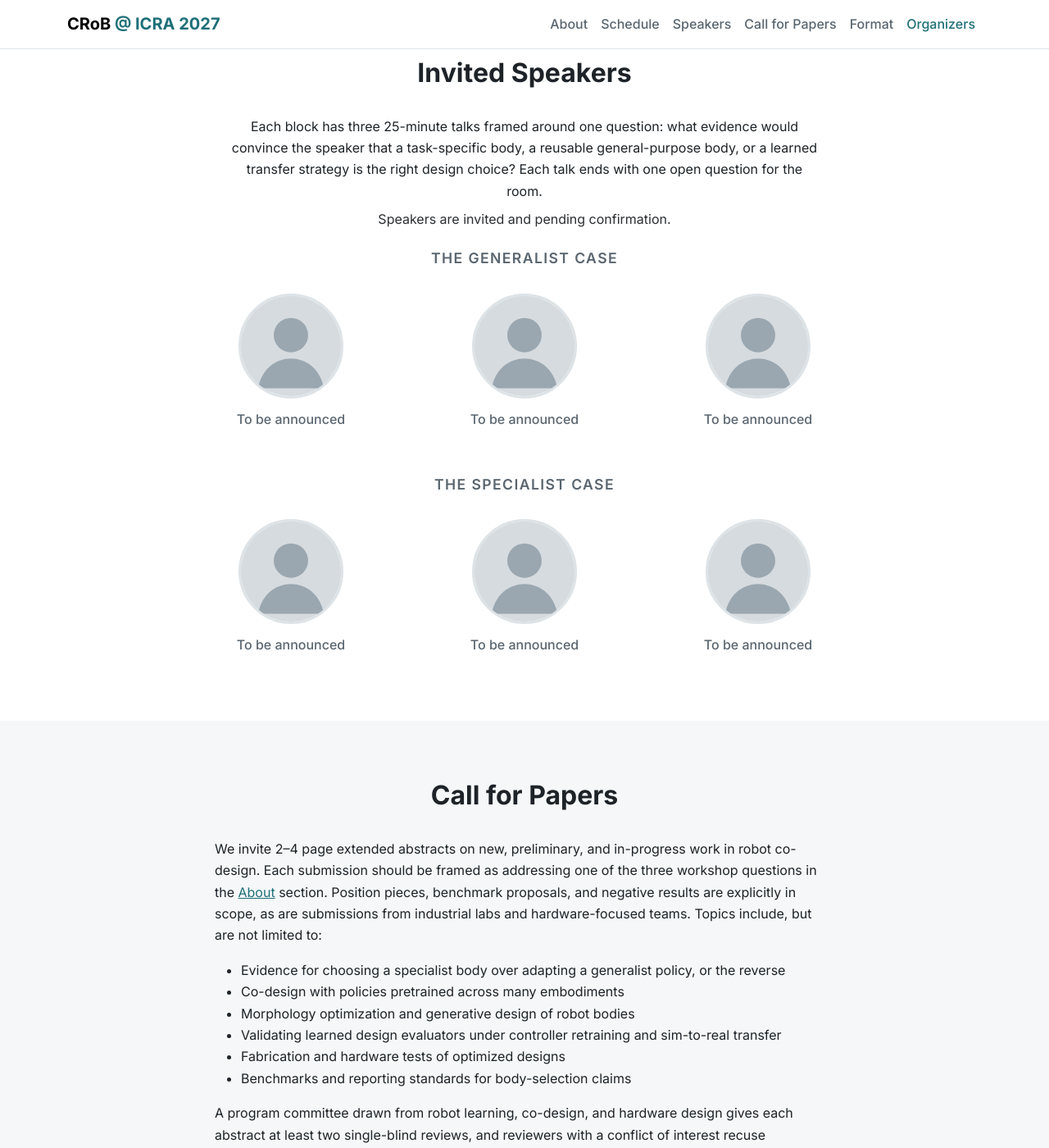
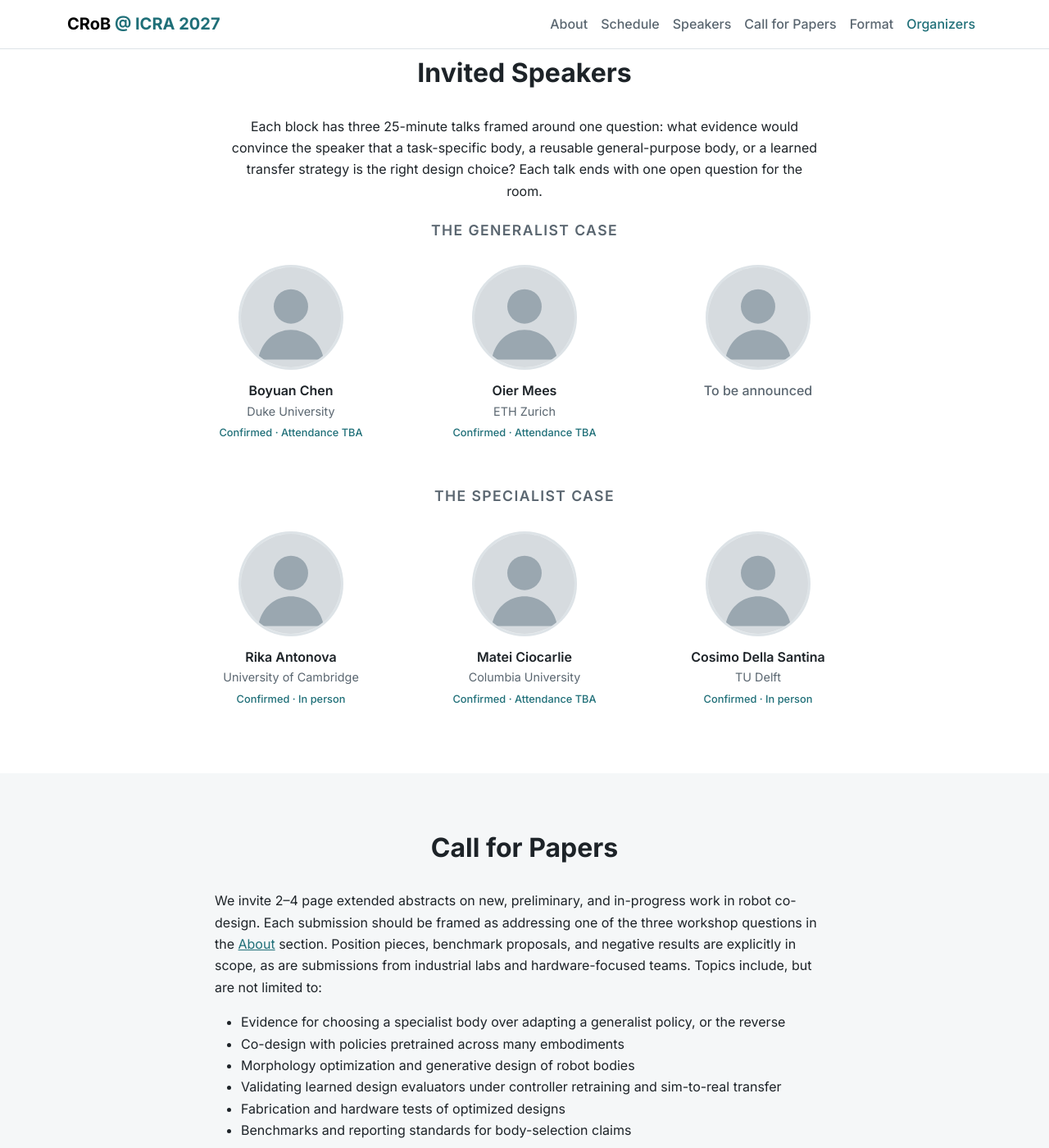
Before and after one commit to CRoB-ICRA-2027-Workshop/crob-icra-2027-workshop.github.io, a Jekyll site: the page built from index.html, in a window 1280 px wide and 1400 px high, scrolled down 2551 px. Shown: the whole window at 82% size. Built offline with Jekyll 4.4.1, drawn with Linux system fonts in a browser that asks for light colours.

Commit message:
feat: list confirmed invited speakers with attendance labels
Show Chen and Mees (generalist) and Antonova, Ciocarlie and Della Santina
(specialist) as confirmed. Third generalist slot stays TBA. Replace the
blanket pending-confirmation line with per-card status and attendance.

Co-Authored-By: Claude Opus 5.5 <noreply@anthropic.com>

```diff
--- a/_data/speakers.yml
+++ b/_data/speakers.yml
@@ -1,14 +1,41 @@
 # Invited speakers. "block" is generalist or specialist.
-# Set name to "TBA" for open slots. Photos go in assets/img/people/ (square, ~400px).
+# Set name to "TBA" for open slots. Photos go in assets/img/people/<lastname>.jpg (square, ~400px);
+# leave photo empty until the file is added. "status" is Confirmed or Invited.
+# "attendance" is In person, Remote, or TBA (only set In person / Remote once the speaker has said so).
 - block: generalist
-  name: "TBA"
+  name: "Boyuan Chen"
+  affiliation: "Duke University"
+  url: ""
+  photo: ""  # chen.jpg
+  status: "Confirmed"
+  attendance: "TBA"
 - block: generalist
-  name: "TBA"
+  name: "Oier Mees"
+  affiliation: "ETH Zurich"
+  url: ""
+  photo: ""  # mees.jpg
+  status: "Confirmed"
+  attendance: "TBA"
 - block: generalist
   name: "TBA"
 - block: specialist
-  name: "TBA"
+  name: "Rika Antonova"
+  affiliation: "University of Cambridge"
+  url: ""
+  photo: ""  # antonova.jpg
+  status: "Confirmed"
+  attendance: "In person"
 - block: specialist
-  name: "TBA"
+  name: "Matei Ciocarlie"
+  affiliation: "Columbia University"
+  url: ""
+  photo: ""  # ciocarlie.jpg
+  status: "Confirmed"
+  attendance: "TBA"
 - block: specialist
-  name: "TBA"
+  name: "Cosimo Della Santina"
+  affiliation: "TU Delft"
+  url: ""
+  photo: ""  # dellasantina.jpg
+  status: "Confirmed"
+  attendance: "In person"
--- a/_includes/person.html
+++ b/_includes/person.html
@@ -16,6 +16,9 @@
     </div>
     {%- if include.subtitle and include.subtitle != "" -%}<div class="person-meta">{{ include.subtitle }}</div>{%- endif -%}
     {%- if p.affiliation and p.affiliation != "" -%}<div class="person-meta">{{ p.affiliation }}</div>{%- endif -%}
+    {%- if p.status and p.status != "" -%}
+      <div class="person-status">{{ p.status }}{% if p.attendance and p.attendance != "" %} &middot; {% if p.attendance == "TBA" %}Attendance TBA{% else %}{{ p.attendance }}{% endif %}{% endif %}</div>
+    {%- endif -%}
     {%- if p.topics and p.topics != "" -%}<div class="person-topics">{{ p.topics }}</div>{%- endif -%}
   </div>
 </div>
--- a/_includes/speakers.html
+++ b/_includes/speakers.html
@@ -1,12 +1,11 @@
 <section id="speakers" class="section">
   <div class="container">
     <h2 class="section-title">Invited Speakers</h2>
-    <p class="text-center mx-auto mb-2" style="max-width: 720px;">
+    <p class="text-center mx-auto mb-4" style="max-width: 720px;">
       Each block has three 25-minute talks framed around one question: what evidence would convince the
       speaker that a task-specific body, a reusable general-purpose body, or a learned transfer strategy is
       the right design choice? Each talk ends with one open question for the room.
     </p>
-    <p class="text-center text-secondary-emphasis mb-4">Speakers are invited and pending confirmation.</p>
 
     <h3 class="block-title">The generalist case</h3>
     <div class="row g-4 justify-content-center mb-5">
--- a/assets/css/style.css
+++ b/assets/css/style.css
@@ -111,6 +111,7 @@ a:hover { color: var(--crob-accent-hover); }
 .person-name a:hover { text-decoration: underline; }
 .person-meta { font-size: 0.9rem; color: var(--crob-muted); }
 .person-topics { font-size: 0.82rem; color: var(--crob-accent); margin-top: 0.25rem; }
+.person-status { font-size: 0.8rem; color: var(--crob-accent); margin-top: 0.25rem; font-weight: 500; }
 .person-tba .person-name { color: var(--crob-muted); font-weight: 500; }
 
 /* Call for papers */
```
